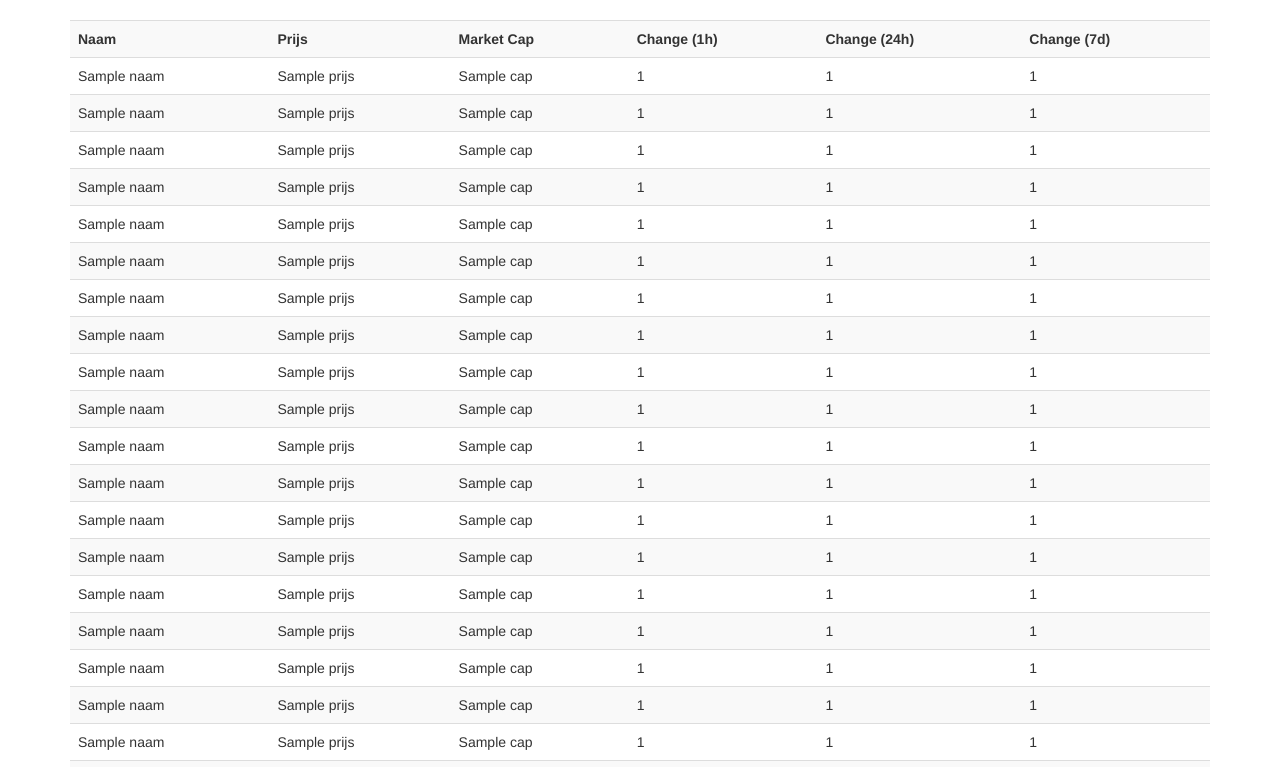
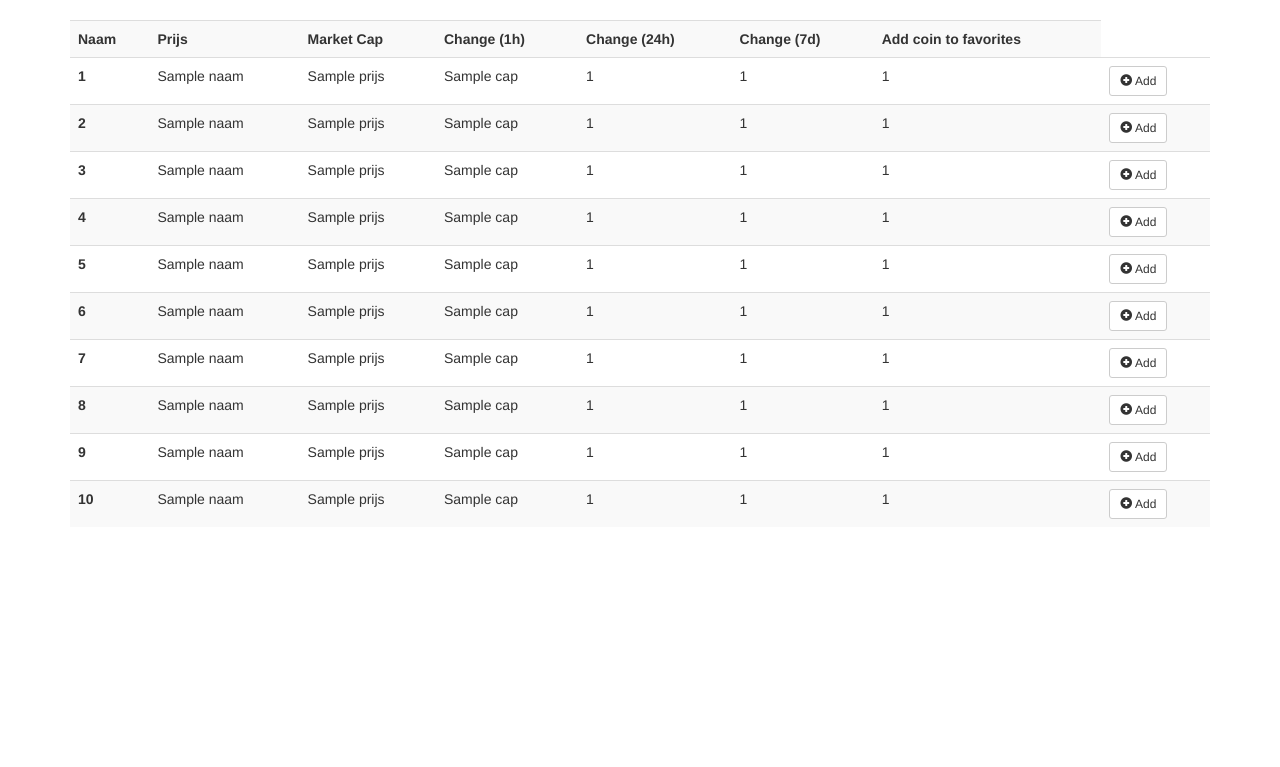
Before and after one commit to W1zzardo/Coin-Tracker, a Flask app: template Website/templates/index2.html in a window 1280 px wide. Shown: the part 52-819 px from the top of the page. Run offline with Flask 2, Linux system fonts and the light colour scheme; the template is opened without the code that fills it: most values are stand-ins (such as "Sample title", 1, 10 or a date in 2020); some libraries are stand-ins or nearby versions.

Commit message:
added + button

```diff
--- a/Website/templates/index2.html
+++ b/Website/templates/index2.html
@@ -14,15 +14,18 @@
         <th>Change (1h)</th>
         <th>Change (24h)</th>
         <th>Change (7d)</th>
+        <th>Add coin to favorites</th>
       </tr>
-    {% for i in range (50) %}
+    {% for i in range (10) %}
       <tr>
+        <th>{{ i + 1 }}</th>
         <td>{{ coins[i].naam }}</td>
         <td>{{ coins[i].prijs }}</td>
         <td>{{ coins[i].cap }}</td>
         <td>{{ coins[i].percent_1h }}</td>
         <td>{{ coins[i].percent_24h }}</td>
         <td>{{ coins[i].percent_7d }}</td>
+        <td><button type="button" class="btn btn-default btn-sm"><span class="glyphicon glyphicon-plus-sign"></span> Add </button></td>
       </tr>
     {% endfor %}
     </table>
```
